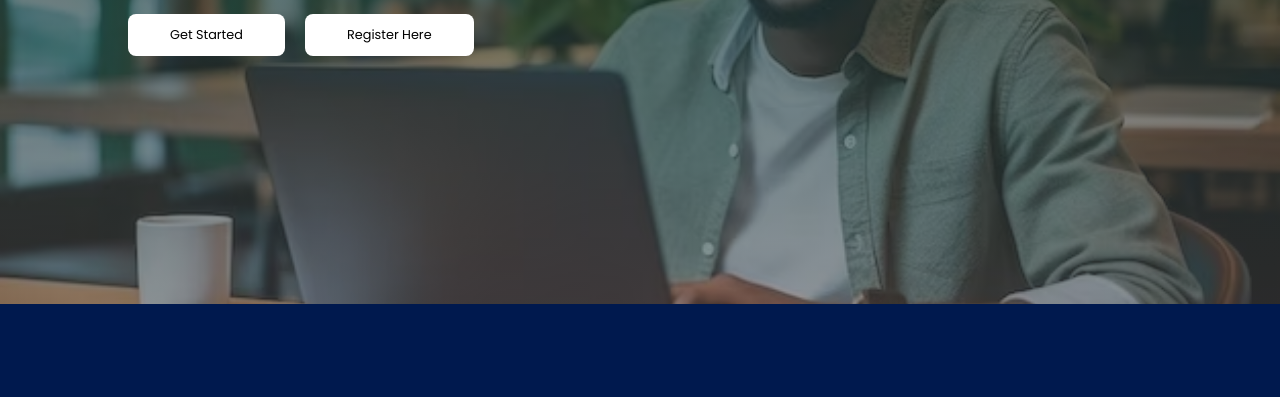
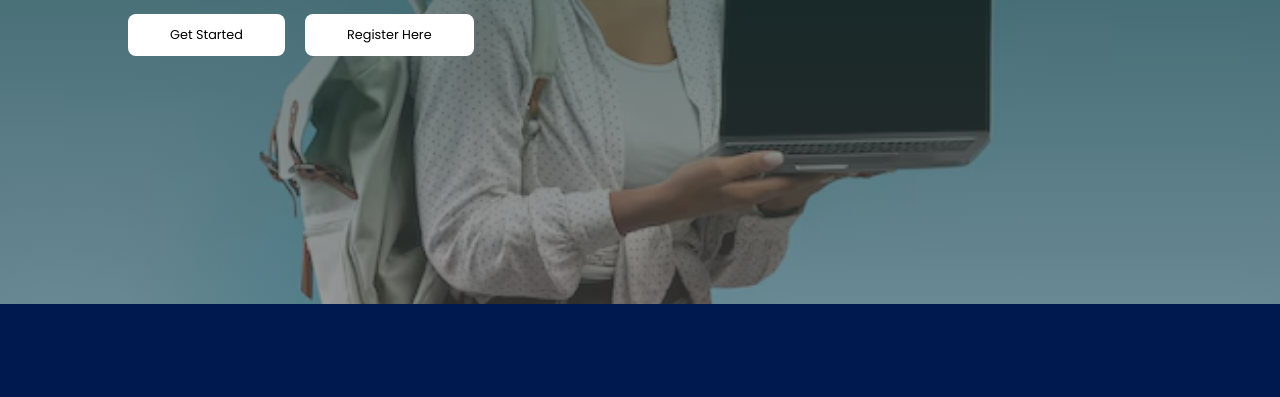
Before and after one commit to ttechcenter/edu, a plain HTML site: page index.html in a window 1280 px wide. Shown: the part 416-813 px from the top of the page. Drawn offline with nearby package versions, Linux system fonts and the light colour scheme; a script that the page names is missing.

Commit message:
style.css

```diff
--- a/CSS/style.css
+++ b/CSS/style.css
@@ -114,7 +114,7 @@ img {
 
 /*===============================NAVBAR====================================*/
 .landing{
-    background:linear-gradient(rgba(0, 46, 46, 0.822), rgba(78, 78, 78, 0.541)),url(./back5.avif);
+    background:linear-gradient(rgba(0, 46, 46, 0.822), rgba(78, 78, 78, 0.541)),url(./back6.avif);
     height: 90vh;
     background-size: cover;
     background-repeat: no-repeat;
```
